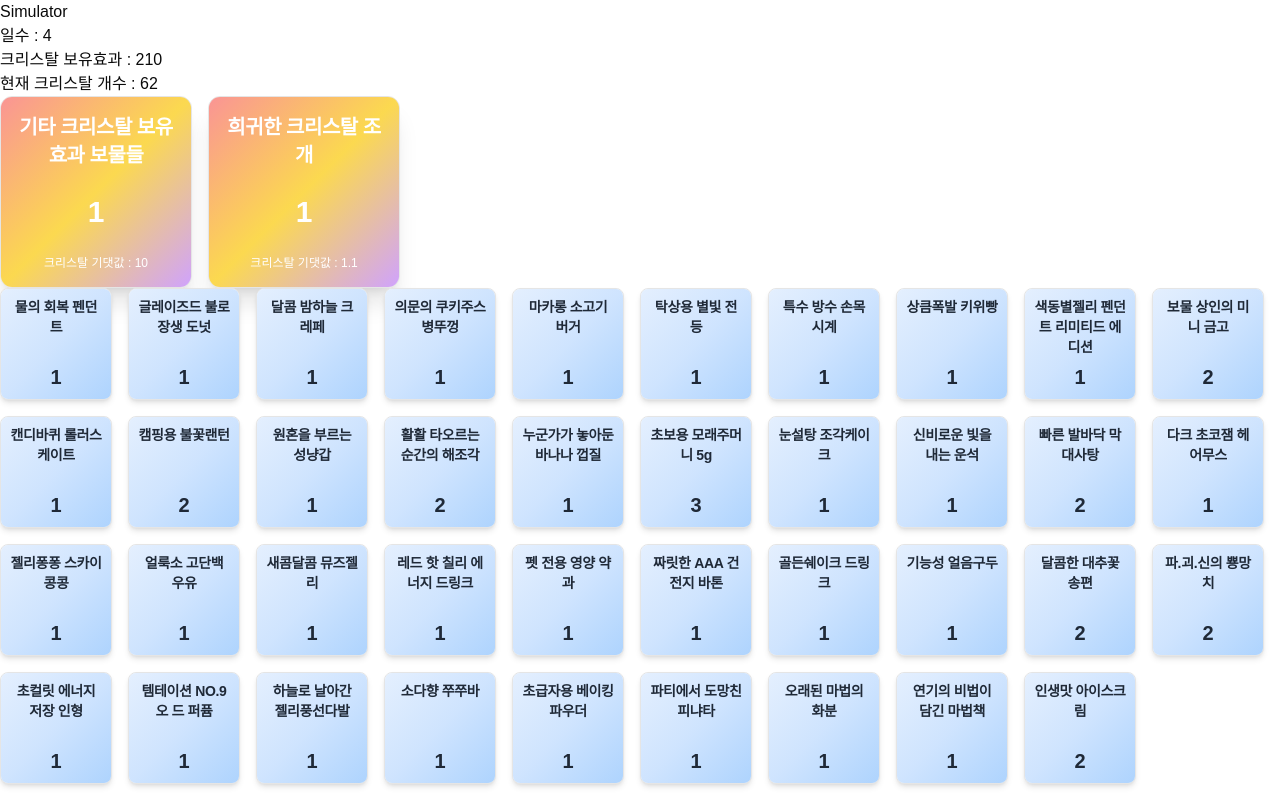
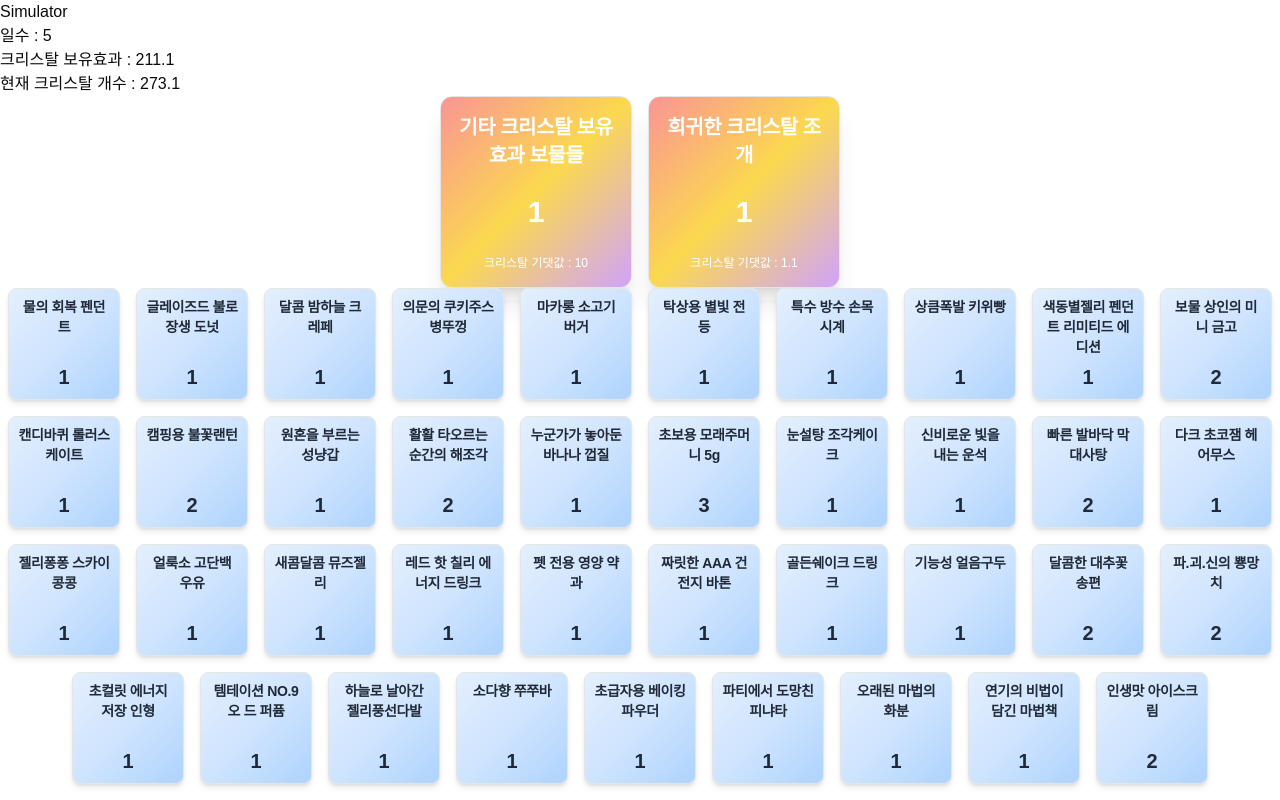
Before and after one commit to syki66/cookierun-crystal-simulator, a Next.js app: page / in a window 1280 px wide. Built offline with nearby package versions, Linux system fonts and the light colour scheme.

Commit message:
style: 숫자 컴마 추가, 카드 가운데 정렬

```diff
--- a/components/inventory/inventory.tsx
+++ b/components/inventory/inventory.tsx
@@ -12,9 +12,10 @@ interface InventoryProps {
 const Inventory: React.FC<InventoryProps> = ({ items }) => {
   return (
     <>
-      <div className="flex flex-wrap gap-4">
+      <div className="flex flex-wrap gap-4 justify-center">
         {items.crystalItems.map((item: inventoryProps) => (
           <SpecialCard
+            key={item.name}
             name={item.name}
             count={item.count}
             expectedValue={item.expectedValue}
@@ -22,9 +23,9 @@ const Inventory: React.FC<InventoryProps> = ({ items }) => {
         ))}
       </div>
 
-      <div className="flex flex-wrap gap-4">
+      <div className="flex flex-wrap gap-4 justify-center">
         {items.nonCrystalItems.map((item: inventoryProps) => (
-          <RegularCard name={item.name} count={item.count} />
+          <RegularCard key={item.name} name={item.name} count={item.count} />
         ))}
       </div>
     </>
--- a/components/inventory/regular-card.tsx
+++ b/components/inventory/regular-card.tsx
@@ -18,7 +18,7 @@ const RegularCard: React.FC<RegularCardProps> = ({ name, count }) => {
         <CardTitle className="text-sm font-bold text-center mb-auto">
           {name}
         </CardTitle>
-        <p className="text-xl font-bold">{count}</p>
+        <p className="text-xl font-bold">{count.toLocaleString()}</p>
         {
           <CardDescription className="text-center text-[8px] line-clamp-2">
             {''}
--- a/components/inventory/special-card.tsx
+++ b/components/inventory/special-card.tsx
@@ -21,7 +21,7 @@ const SpecialCard: React.FC<SpecialCardProps> = ({
       <div className="absolute inset-0 bg-gradient-to-br from-red-400 via-yellow-400 to-purple-400 opacity-75 animate-gradient"></div>
       <CardContent className="relative h-full flex flex-col items-center justify-between text-white p-4 z-10">
         <CardTitle className="text-xl font-bold text-center">{name}</CardTitle>
-        <p className="text-3xl font-bold">{count}</p>
+        <p className="text-3xl font-bold">{count.toLocaleString()}</p>
         {
           <CardDescription className="text-center text-xs text-white">
             크리스탈 기댓값 : {expectedValue}
--- a/components/simulator.tsx
+++ b/components/simulator.tsx
@@ -49,7 +49,7 @@ const Simulator: React.FC = () => {
       setCrystals(_crystals);
       setCrystalsPerDay(_crystalsPerDay);
       setInventory(_inventory);
-    }, 1110);
+    }, 1000);
 
     return () => clearInterval(intervalId); // 컴포넌트 언마운트 시 clearInterval
   }, []);
```
